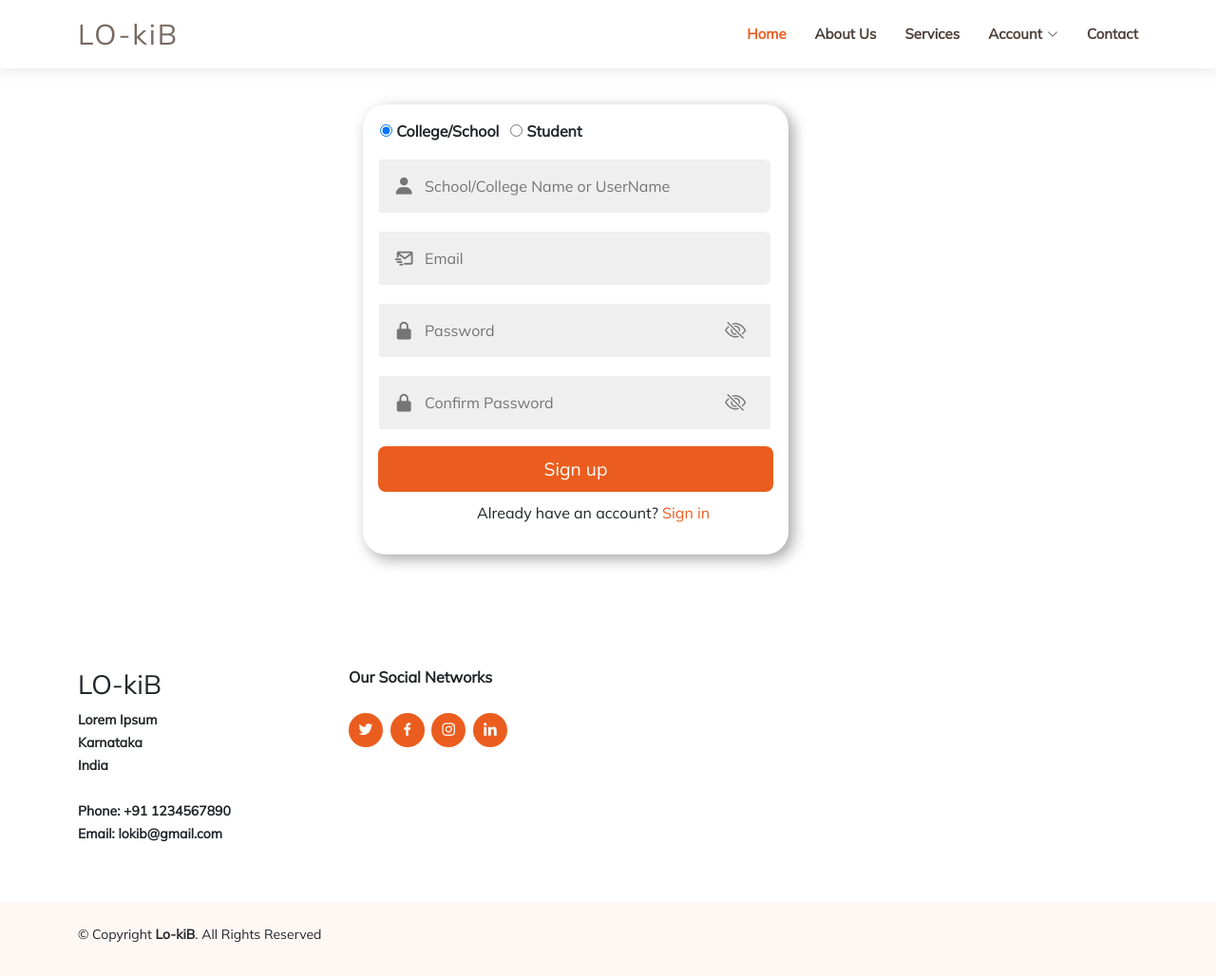
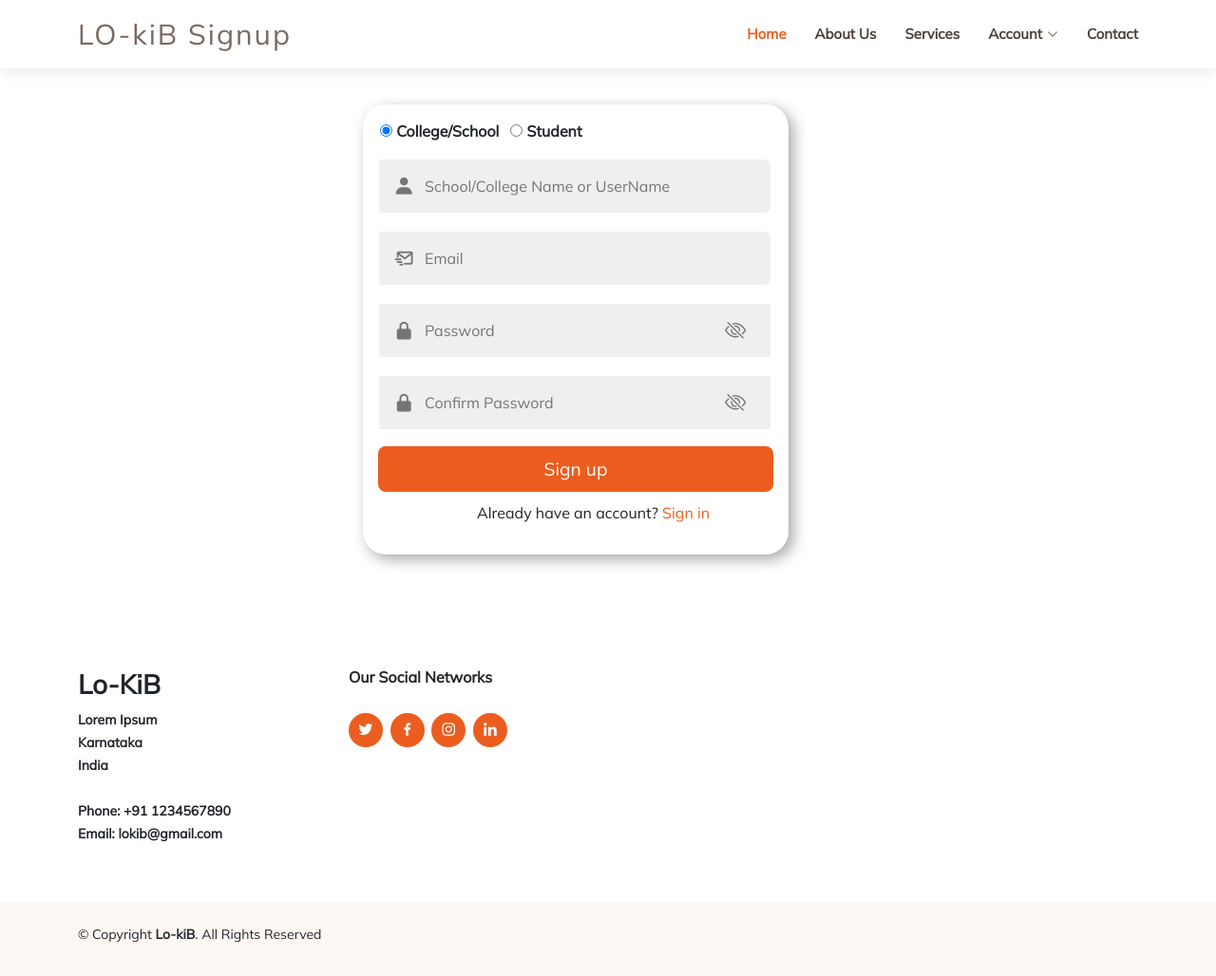
Before and after one commit to Navaneeth-Sharma/36_Lo-KiB, a Flask app: page /signup in a window 1280 px wide. Shown: the whole page at 95% size. Run offline with Flask 2, Linux system fonts and the light colour scheme; some libraries are stand-ins or nearby versions.

Commit message:
Update signup.html

```diff
--- a/templates/signup.html
+++ b/templates/signup.html
@@ -39,7 +39,7 @@
         <div class="container d-flex align-items-center justify-content-between">
 
             <div class="logo">
-                <h1 class="text-light"><a href="/"><span>LO-kiB</span></a></h1>
+                <h1 class="text-light"><a href="/"><span>LO-kiB Signup</span></a></h1>
 
             </div>
 
@@ -66,7 +66,6 @@
         <!-- signup -->
         <div id="container" class="container">
             <div class="row">
-
                 <section class="col align-items-center flex-col sign-in">
                     <div class="form-wrapper align-items-center">
                         <form class="form sign-in" method=post enctype=multipart/form-data>
@@ -79,7 +78,7 @@
                                 </div>
                                 <div>
                                     <input type="radio" id="Student" name="radiob" value="Student">
-                                    <label for="Student"><b>Student</b> </label>
+                                    <label for="Student"><b style="font-family: Mulish;">Student</b> </label>
                                 </div>
                             </div>
                             <div class="input-group">
@@ -126,13 +125,12 @@
 
     <!-- ======= Footer ======= -->
     <footer id="footer">
-
         <div class="footer-top">
             <div class="container">
                 <div class="row">
 
                     <div class="col-lg-3 col-md-6 footer-contact">
-                        <h3>LO-kiB</h3>
+                        <h3><b> Lo-KiB</b></h3>
                         <p>
                             Lorem Ipsum <br>
                             Karnataka <br>
```
